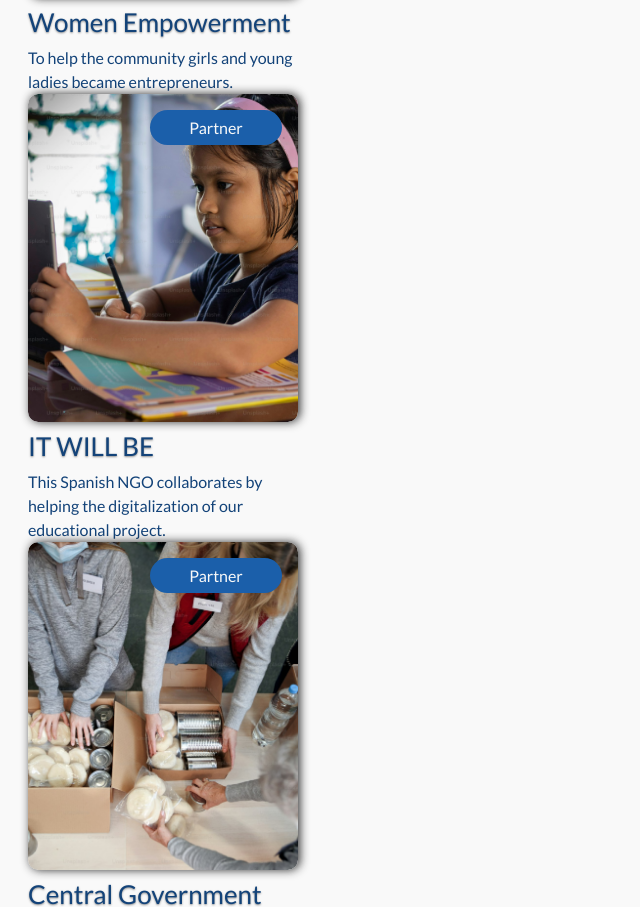
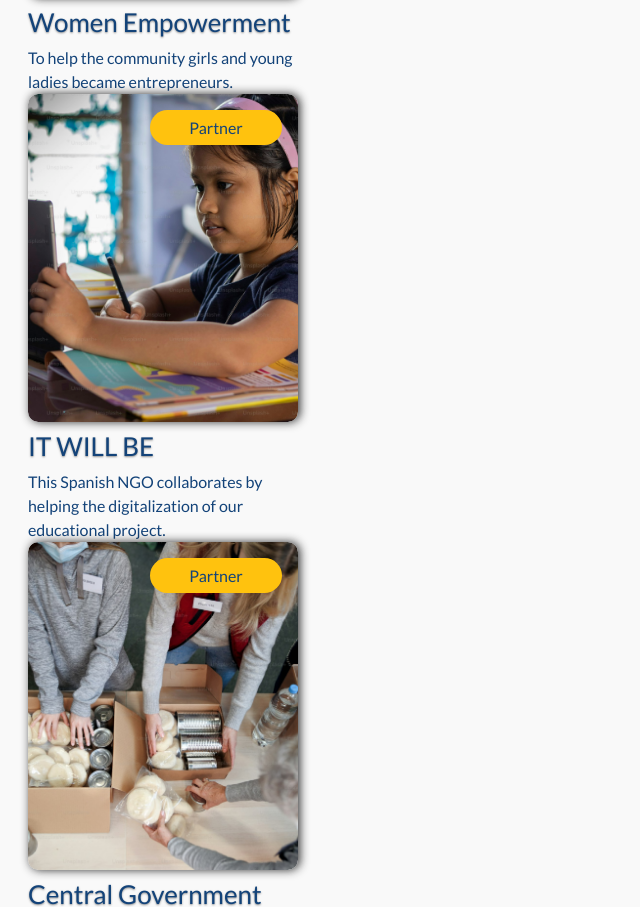
Before and after one commit to Hector711/mera-parivar-mvp, a React (Vite) app in the folder client/: page / in a window 1280 px wide. Shown: the part 1476-2383 px from the top of the page, without its empty margins (0-640 px from the left). Built offline with nearby package versions, Linux system fonts and the light colour scheme; no server answers.

Commit message:
style: :lipstick: Label card fix

```diff
--- a/client/src/components/Card.jsx
+++ b/client/src/components/Card.jsx
@@ -9,7 +9,7 @@ export default function Card(props) {
   return (
     <div className='card'>
       <div className='container-img-hover shadow'>
-        <div id='label-over'color={props.color}>{props.label}</div>
+        <div id='label-over' className={props.color}>{props.label}</div>
         <img src={props.img} alt={props.imgName} className='card-img' />
         <div className='hover-card'>
           <Label color={props.color}>{props.label}</Label>
--- a/client/src/css/comp-card.css
+++ b/client/src/css/comp-card.css
@@ -55,11 +55,9 @@
   border-radius: var(--border-l);
   position: absolute;
   right: 0;
-  background-color: var(--color-main-1);
   display: flex;
   justify-content: center;
   align-items: center;
-  color: var(--white-1);
   margin: 1rem;
 
 }
@@ -86,13 +84,14 @@
 }
 .blue {
   background-color: var(--color-main-1);
+    color: var(--white-1);
+
 }
 .yellow {
   background-color: var(--color-sec-0);
-}
-.yellow > p {
   color: var(--color-main-0);
 }
+
 .card-header {
   text-align: left;
   margin: 0.5rem 0;
```
